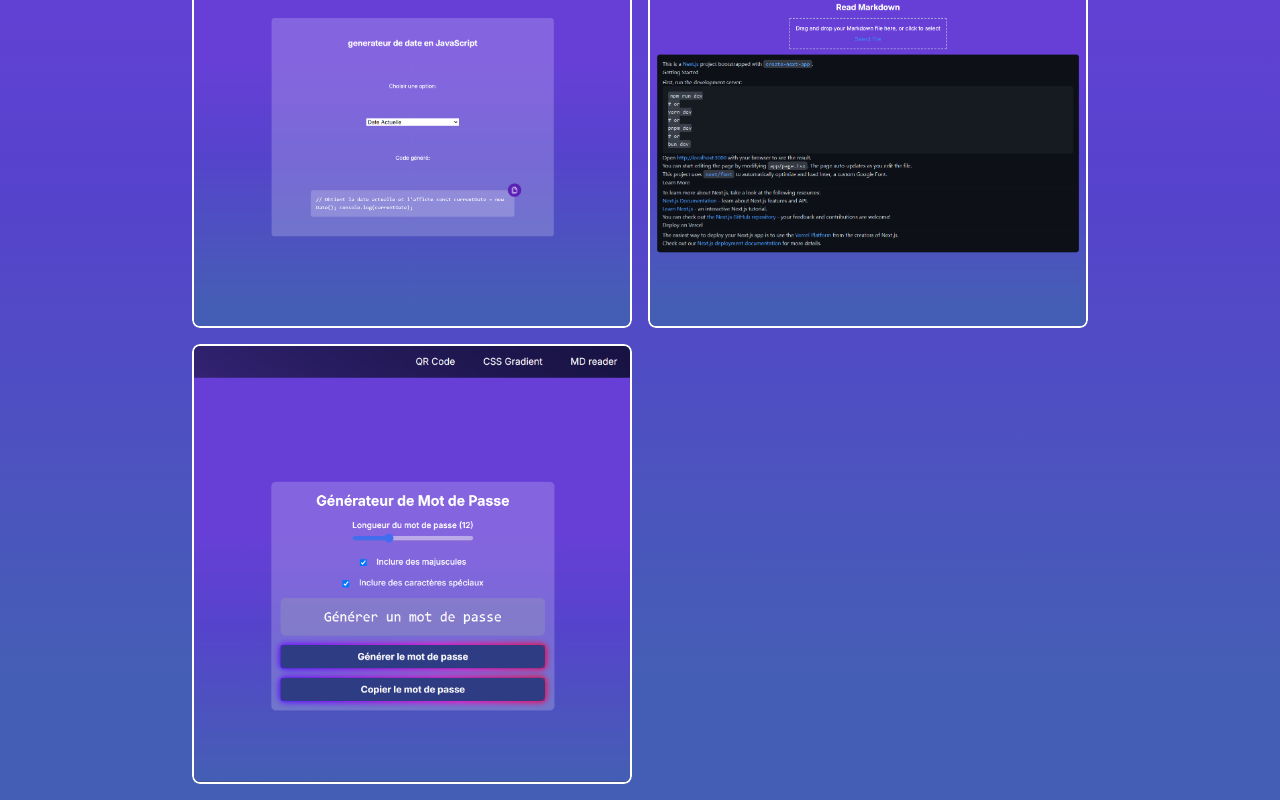
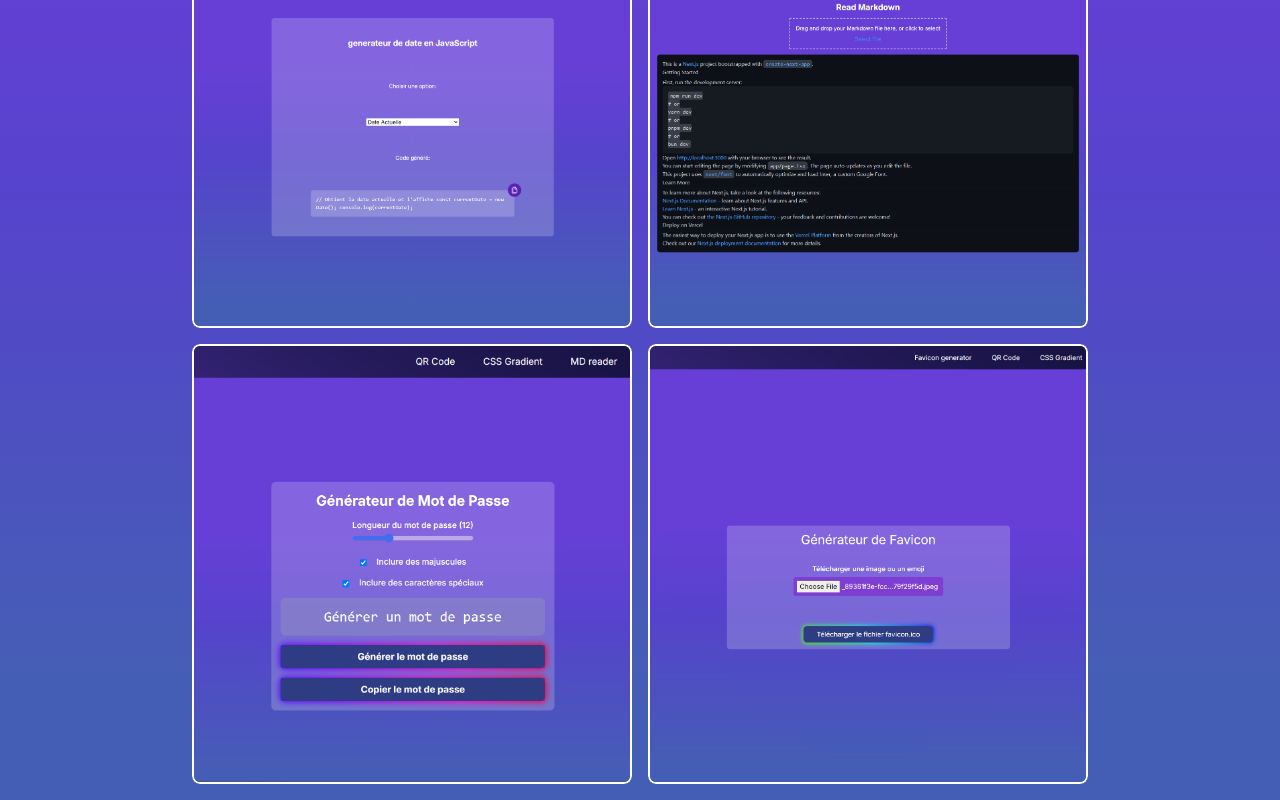
Before and after one commit to jonathanbensadoun/Tool, a Next.js app: page / in a window 1280 px wide. Shown: the part 640-1440 px from the top of the page. Built offline with nearby package versions, Linux system fonts and the light colour scheme.

Commit message:
add favicon in homepage

```diff
--- a/src/app/page.tsx
+++ b/src/app/page.tsx
@@ -8,6 +8,7 @@ export default function Home() {
     { src: "/Date_Generator.png", href: "/date-generator" },
     { src: "/MD_Reader.png", href: "/md-reader" },
     { src: "/Password_Generator.png", href: "/password-generator" },
+    { src: "/Favicon.png", href: "/favicon-generator" },
   ];
 
   return (
```
Also changed, not shown: public/Favicon.png (added).
